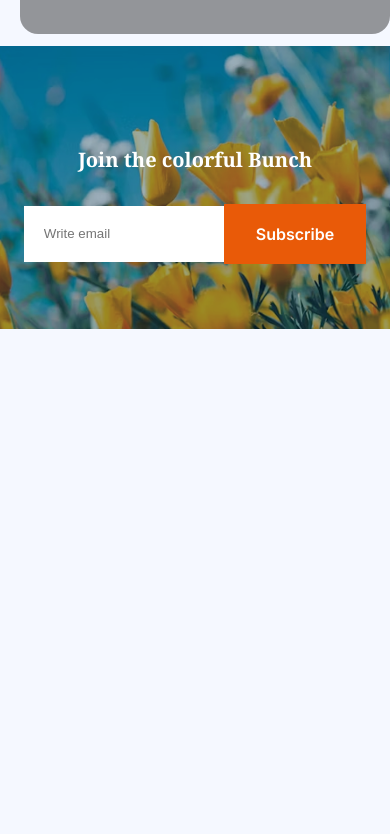
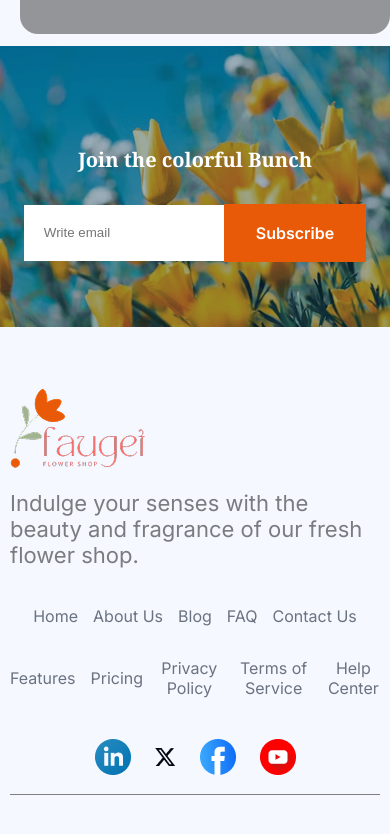
Before and after one commit to arman685913/FRESH-FLOWERS, a plain HTML site: page index.html in a window 390 px wide. Shown: the part 4032-4866 px from the top of the page. Before the commit the page ends 4361 px from the top, so only its background shows below. Drawn offline with Linux system fonts and the light colour scheme.

Commit message:
Final-commit

```diff
--- a/index.html
+++ b/index.html
@@ -182,7 +182,32 @@
         </button>
      </section>
     </main>
+    <!-- footer -->
     <footer>
+        <div class="footerson1">
+            <img src="assets/logo.png" alt="">
+            <p>Indulge your senses with the <br> beauty and fragrance of our fresh <br> flower shop. </p>
+        </div>
+        <div class="footerson2">
+            <p>Home</p>
+            <p>About Us</p>
+            <p>Blog</p>
+            <p>FAQ</p>
+            <p>Contact Us</p>
+        </div>
+        <div class="footerson3">
+            <p>Features</p>
+            <p>Pricing</p>
+            <p>Privacy Policy</p>
+            <p>Terms of Service</p>
+            <p>Help Center</p>
+        </div>
+        <div class="footerson4">
+            <a target="_blank" href="https://www.linkedin.com/login"><img src="assets/icon-linkedin.png" alt=""></a>
+            <a target="_blank" href="https://x.com/i/flow/login"><img src="assets/icon-twitter.png" alt=""></a>
+            <a target="_blank" href="https://www.facebook.com/"><img src="assets/icon-facebook.png" alt=""></a>
+            <a target="_blank" href="https://www.youtube.com/"><img src="assets/icon-youtube.png" alt=""></a>
+        </div>
     </footer>
 </body>
 </html>
--- a/responsive.css
+++ b/responsive.css
@@ -154,10 +154,27 @@
         height: 40px;
     }
     .subs-btn{
-        padding: 20px 32px;
+        padding: 19px 32px;
     }
     .email-container{
     padding-bottom: 65px;
+    }
+    /* footer */
+    footer{
+        flex-direction: column;
+        padding: 10px;
+    }
+    .footerson2 , .footerson3 {
+        display: flex;
+        gap: 15px;
+        justify-content: center;
+        align-items: center;
+        text-align: center;
+    }
+    .footerson4 {
+        margin-top: 25px;
+        padding-bottom: 15px;
+        border-bottom: 1px solid gray ;
     }
 }
 
--- a/style.css
+++ b/style.css
@@ -293,8 +293,26 @@ nav{
     padding: 24px 50px;
     border: none;
 }
+/* footer */
 footer{
     max-width: 1140px;
-    margin-left: auto;
-    margin-right: auto;
+    margin: 50px auto;
+    display: flex;
+    justify-content: space-between;
 }
+.footerson1 p {
+    color: rgba(0, 0, 0, 0.5);
+    font-family: Inter;
+    font-size: 22px;
+    margin-top: 16px;
+}
+.footerson2 p , .footerson3 p {
+    color: var(--Gray-500, rgba(107, 114, 128, 1));
+    font-family: Inter;
+}
+.footerson4{
+    display: flex;
+    align-items: center;
+    justify-content: center;
+    gap: 24px;
+}
```
